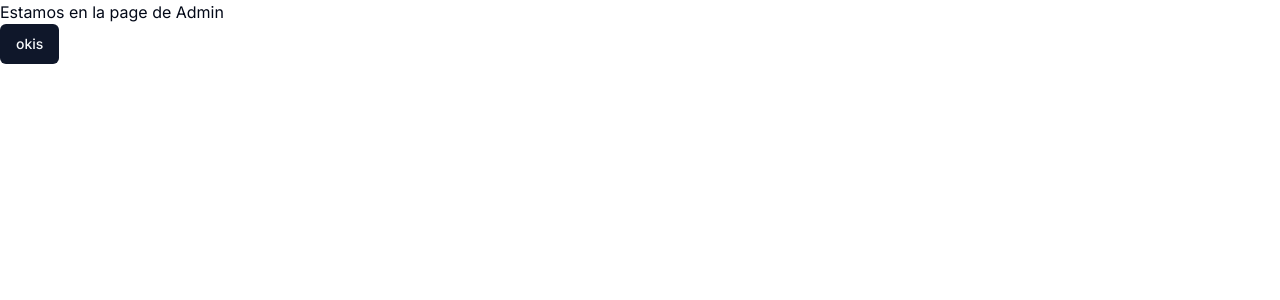
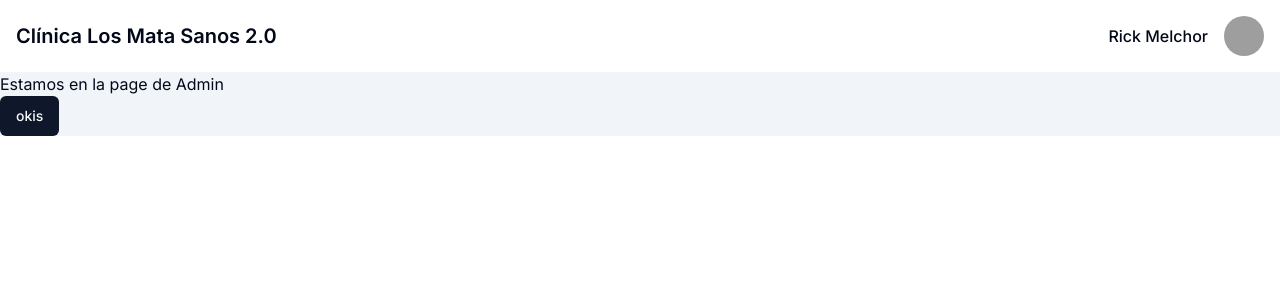
Before and after one commit to KAIROHERRERA97/admin-proyect, a Next.js app: page /admin in a window 1280 px wide. Shown: the top 300 px of the page. Built offline with nearby package versions, Linux system fonts and the light colour scheme; grey boxes are pictures that could not be loaded.

Commit message:
add: component Header

```diff
--- a/package.json
+++ b/package.json
@@ -9,6 +9,7 @@
     "lint": "next lint"
   },
   "dependencies": {
+    "@radix-ui/react-avatar": "^1.0.4",
     "@radix-ui/react-slot": "^1.0.2",
     "class-variance-authority": "^0.7.0",
     "clsx": "^2.1.0",
--- a/src/app/admin/page.tsx
+++ b/src/app/admin/page.tsx
@@ -1,11 +1,15 @@
 import { Button } from '@/components/ui/button'
+import Header from '@/components/ui/header'
 import React from 'react'
 
 export default function AdminPage (){
   return (
+    <main className='flex flex-col bg-slate-100 '>
+    <Header></Header>
     <div>
     <h1> Estamos en la page de Admin </h1>
     <Button> okis </Button>
     </div>
+    </main>
   )
 }
--- /dev/null
+++ b/src/components/ui/avatar.tsx
@@ -0,0 +1,50 @@
+"use client"
+
+import * as React from "react"
+import * as AvatarPrimitive from "@radix-ui/react-avatar"
+
+import { cn } from "@/lib/utils"
+
+const Avatar = React.forwardRef<
+  React.ElementRef<typeof AvatarPrimitive.Root>,
+  React.ComponentPropsWithoutRef<typeof AvatarPrimitive.Root>
+>(({ className, ...props }, ref) => (
+  <AvatarPrimitive.Root
+    ref={ref}
+    className={cn(
+      "relative flex h-10 w-10 shrink-0 overflow-hidden rounded-full",
+      className
+    )}
+    {...props}
+  />
+))
+Avatar.displayName = AvatarPrimitive.Root.displayName
+
+const AvatarImage = React.forwardRef<
+  React.ElementRef<typeof AvatarPrimitive.Image>,
+  React.ComponentPropsWithoutRef<typeof AvatarPrimitive.Image>
+>(({ className, ...props }, ref) => (
+  <AvatarPrimitive.Image
+    ref={ref}
+    className={cn("aspect-square h-full w-full", className)}
+    {...props}
+  />
+))
+AvatarImage.displayName = AvatarPrimitive.Image.displayName
+
+const AvatarFallback = React.forwardRef<
+  React.ElementRef<typeof AvatarPrimitive.Fallback>,
+  React.ComponentPropsWithoutRef<typeof AvatarPrimitive.Fallback>
+>(({ className, ...props }, ref) => (
+  <AvatarPrimitive.Fallback
+    ref={ref}
+    className={cn(
+      "flex h-full w-full items-center justify-center rounded-full bg-muted",
+      className
+    )}
+    {...props}
+  />
+))
+AvatarFallback.displayName = AvatarPrimitive.Fallback.displayName
+
+export { Avatar, AvatarImage, AvatarFallback }
--- /dev/null
+++ b/src/components/ui/header.tsx
@@ -0,0 +1,17 @@
+import React from "react";
+import { Avatar, AvatarFallback, AvatarImage } from "@/components/ui/avatar";
+
+export default function Header() {
+  return (
+    <header className="w-full bg-white p-4 flex justify-between items-center">
+      <h1 className="text-xl font-semibold">Clínica Los Mata Sanos 2.0</h1>
+      <div className="flex justify-between  items-center ">
+        <span className="mr-4 text-md font-medium">Rick Melchor</span>
+        <Avatar>
+          <AvatarImage src="https://github.com/shadcn.png" />
+          <AvatarFallback>CN</AvatarFallback>
+        </Avatar>
+      </div>
+    </header>
+  );
+}
```
Also changed, not shown: 1 other file (tests, documents, lock files or other folders).
